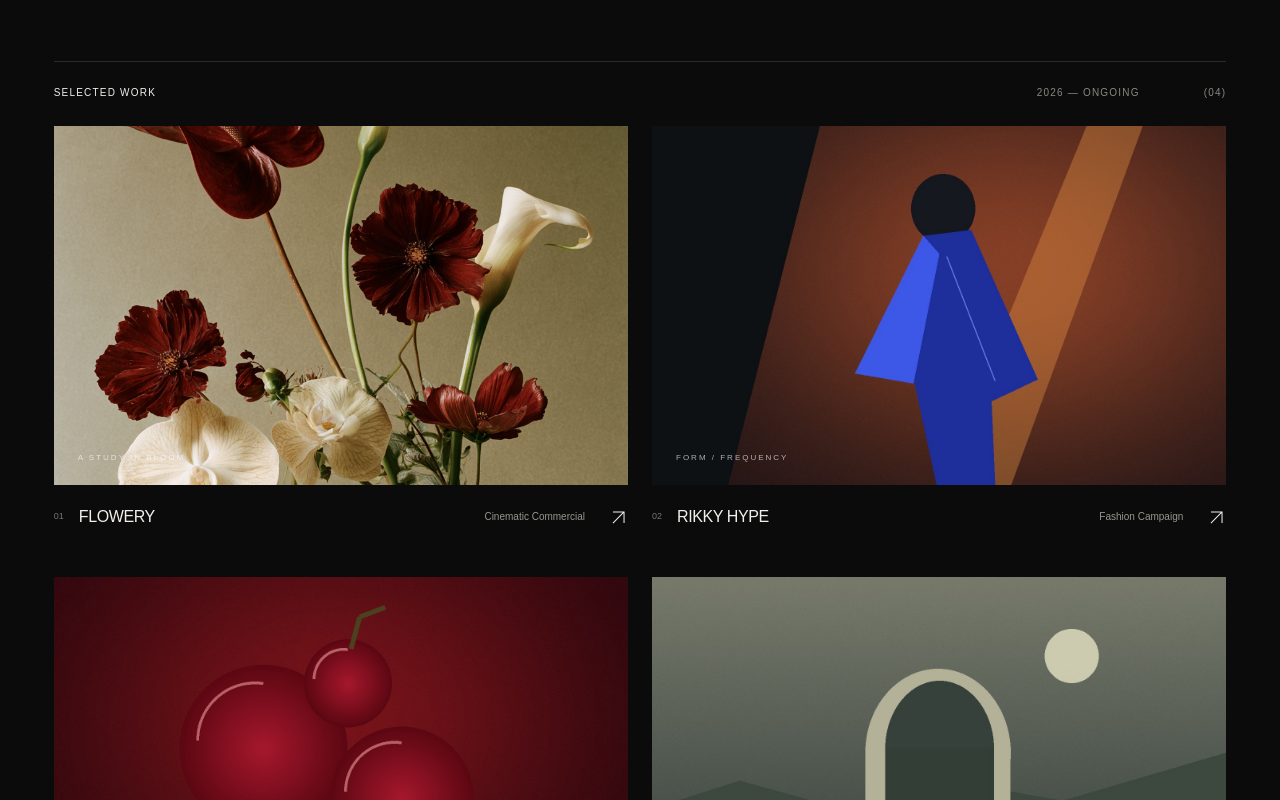
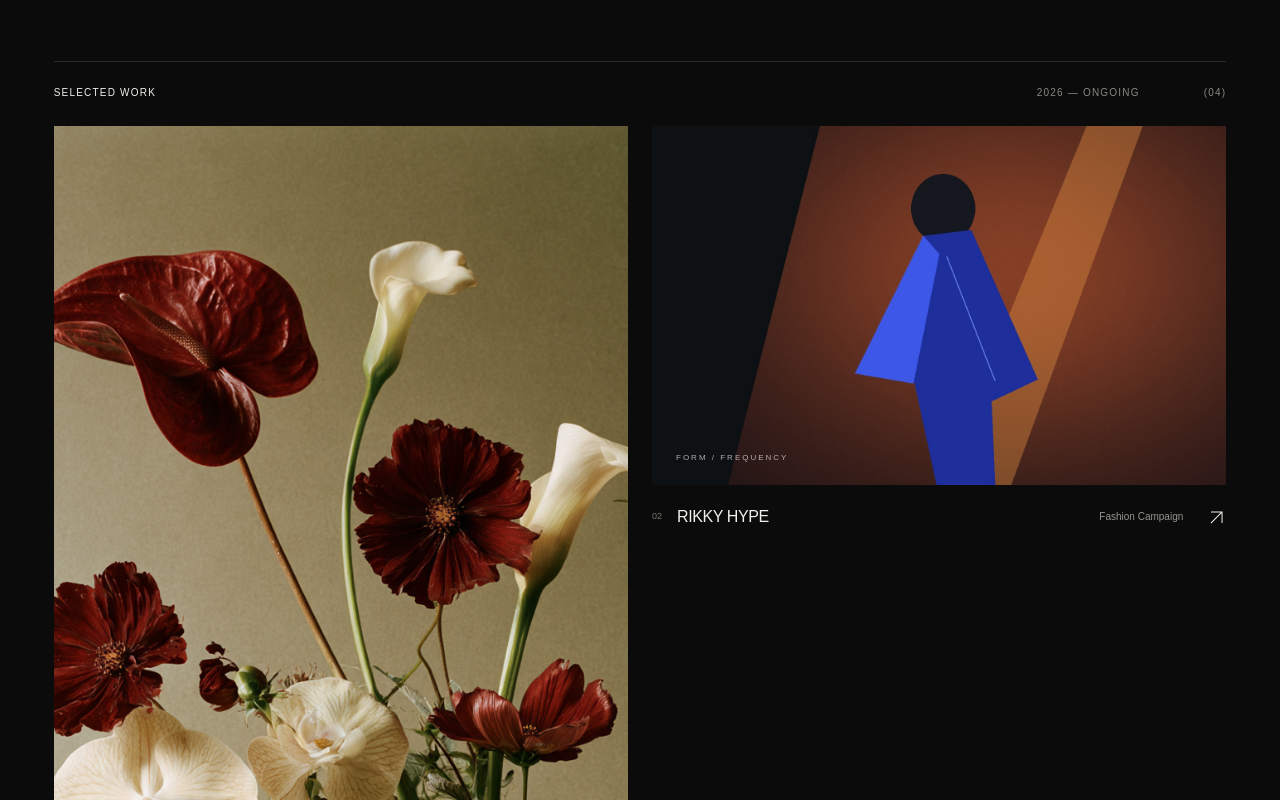
Before and after one commit to turbinaelena887-design/ellenstopplease-portfolio, a Next.js app: page / in a window 1280 px wide. Shown: the part 520-1320 px from the top of the page. Built offline with nearby package versions, Linux system fonts and the light colour scheme; no server answers.

Commit message:
Use original video ratios for project previews and autoplay project films

```diff
--- a/app/projects/[slug]/page.tsx
+++ b/app/projects/[slug]/page.tsx
@@ -13,7 +13,7 @@ export default async function ProjectPage({ params }: { params: Promise<{ slug:
   const { slug } = await params; const index = projects.findIndex(p => p.slug === slug); if (index < 0) notFound();
   const p = projects[index]; const next = projects[(index + 1) % projects.length];
   return <main id="main" className="project-page"><Reveal><Link href="/#work" className="eyebrow back-link">← ALL PROJECTS</Link><div className="project-heading"><h1>{p.title}</h1><p>{p.category}<br />{p.year}</p></div></Reveal>
-    {p.fullVideo ? <video className="full-film" controls playsInline preload="none" poster={p.cover} aria-label={`${p.title} film`}><source src={p.fullVideo} type="video/mp4" />Your browser does not support video.</video> : <div className="project-still"><Image src={p.cover} alt={p.title} style={{ objectFit: 'cover', objectPosition: p.coverPosition }} fill sizes="100vw" priority /></div>}
+    {p.fullVideo ? <video className="full-film" style={{ aspectRatio: p.aspectRatio }} controls autoPlay muted playsInline preload="metadata" poster={p.cover} aria-label={`${p.title} film`}><source src={p.fullVideo} type="video/mp4" />Your browser does not support video.</video> : <div className="project-still" style={{ aspectRatio: p.aspectRatio }}><Image src={p.cover} alt={p.title} style={{ objectFit: 'cover', objectPosition: p.coverPosition }} fill sizes="100vw" priority /></div>}
     <Reveal className="project-description"><h2>ABOUT THE PROJECT</h2><p>{p.description}</p><span className="eyebrow">{p.isPlaceholder === false ? p.category.toUpperCase() : 'DEMONSTRATION CONCEPT'}</span></Reveal>
     <div className="gallery">{p.gallery.map((img, i) => <Image key={`${img.src}-${i}`} src={img.src} alt={img.alt} width={1600} height={1000} sizes="100vw" style={{ width: '100%', height: 'auto' }} />)}</div>
     <Link href={`/projects/${next.slug}`} className="next-project"><span className="eyebrow">NEXT PROJECT</span><span>{next.title} <Arrow /></span></Link>
--- a/components/project-card.tsx
+++ b/components/project-card.tsx
@@ -19,7 +19,7 @@ export function ProjectCard({ project, index }: { project: Project; index: numbe
   };
   const leave = () => { video.current?.pause(); setPlaying(false); };
   return <Reveal delay={index % 2 * 0.1}><Link href={`/projects/${project.slug}`} className="project-card" onMouseEnter={enter} onMouseLeave={leave} onMouseMove={e => { const r = e.currentTarget.getBoundingClientRect(); setCursor({ x: e.clientX - r.left, y: e.clientY - r.top }); }} aria-label={`View ${project.title}, ${project.category}`}>
-    <div className="project-media"><Image src={project.cover} style={{ objectPosition: project.coverPosition }} alt={`${project.title} — ${project.isPlaceholder === false ? project.category : 'demonstration artwork'}`} fill sizes="(max-width: 700px) 100vw, 50vw" priority={index < 2} />
+    <div className="project-media" style={{ aspectRatio: project.aspectRatio }}><Image src={project.cover} style={{ objectPosition: project.coverPosition }} alt={`${project.title} — ${project.isPlaceholder === false ? project.category : 'demonstration artwork'}`} fill sizes="(max-width: 700px) 100vw, 50vw" priority={index < 2} />
       {loaded && <video ref={video} src={project.previewVideo} autoPlay muted loop playsInline preload="none" aria-hidden="true" className={playing ? 'preview playing' : 'preview'} onLoadedData={() => { if (!video.current) return; if (video.current.closest('a')?.matches(':hover')) void video.current.play().then(() => setPlaying(true)).catch(() => {}); else video.current.pause(); }} />}
       <span className="media-tag">{index === 0 ? 'A STUDY IN BLOOM' : index === 1 ? 'FORM / FREQUENCY' : index === 2 ? 'IN THE RED' : 'OTHER WORLDS'}</span>
     </div><div className="project-meta"><div><span className="project-number">0{index + 1}</span><h3>{project.title}</h3></div><span className="category">{project.category}</span><span className="project-arrow" aria-hidden><Arrow /></span></div>
--- a/data/projects.ts
+++ b/data/projects.ts
@@ -1,12 +1,12 @@
 export type Project = {
   slug: string; title: string; category: string; year: string;
   description: string; cover: string; coverPosition?: string; previewVideo?: string;
-  fullVideo?: string; isPlaceholder?: boolean; gallery: { src: string; alt: string }[];
+  fullVideo?: string; aspectRatio: string; isPlaceholder?: boolean; gallery: { src: string; alt: string }[];
 };
 // Demonstration concepts only. Replace these descriptions and local media with your work.
 export const projects: Project[] = [
-  { slug: 'flowery', title: 'FLOWERY', category: 'Cinematic Commercial', year: '2026', description: 'FLOWERY — cinematic commercial.', cover: '/media/Elena_Contemporary_luxury_floral_campaign_photography._Striki_0334a640-4a4c-4535-929c-0e137052855b_1.png', coverPosition: 'center 40%', previewVideo: '/media/flowery-preview.mp4', fullVideo: '/media/flowery-film.mp4', isPlaceholder: false, gallery: [] },
-  { slug: 'rikky-hype', title: 'RIKKY HYPE', category: 'Fashion Campaign', year: '2026', description: 'An exploration of silhouette, movement, and electric color. This demonstration artwork is a placeholder for your fashion campaign.', cover: '/media/rikky-hype.jpg', previewVideo: '/media/rikky-hype.mp4', fullVideo: '/media/rikky-hype.mp4', gallery: [] },
-  { slug: 'vishni', title: 'VISHNI', category: 'Fashion Film', year: '2026', description: 'An imagined editorial in deep red. Texture and sculptural forms set the rhythm. Replace this placeholder with your project narrative.', cover: '/media/vishni.jpg', previewVideo: '/media/vishni.mp4', fullVideo: '/media/vishni.mp4', gallery: [] },
-  { slug: 'surreal-visions', title: 'SURREAL VISIONS', category: 'Experimental AI Film', year: '2026', description: 'An otherworldly landscape at the edge of recognition. This local demonstration concept is a space for your experimental film.', cover: '/media/surreal-visions.jpg', previewVideo: '/media/surreal-visions.mp4', fullVideo: '/media/surreal-visions.mp4', gallery: [] },
+  { slug: 'flowery', aspectRatio: '9 / 16', title: 'FLOWERY', category: 'Cinematic Commercial', year: '2026', description: 'FLOWERY — cinematic commercial.', cover: '/media/Elena_Contemporary_luxury_floral_campaign_photography._Striki_0334a640-4a4c-4535-929c-0e137052855b_1.png', coverPosition: 'center 40%', previewVideo: '/media/flowery-preview.mp4', fullVideo: '/media/flowery-film.mp4', isPlaceholder: false, gallery: [] },
+  { slug: 'rikky-hype', aspectRatio: '8 / 5', title: 'RIKKY HYPE', category: 'Fashion Campaign', year: '2026', description: 'An exploration of silhouette, movement, and electric color. This demonstration artwork is a placeholder for your fashion campaign.', cover: '/media/rikky-hype.jpg', previewVideo: '/media/rikky-hype.mp4', fullVideo: '/media/rikky-hype.mp4', gallery: [] },
+  { slug: 'vishni', aspectRatio: '8 / 5', title: 'VISHNI', category: 'Fashion Film', year: '2026', description: 'An imagined editorial in deep red. Texture and sculptural forms set the rhythm. Replace this placeholder with your project narrative.', cover: '/media/vishni.jpg', previewVideo: '/media/vishni.mp4', fullVideo: '/media/vishni.mp4', gallery: [] },
+  { slug: 'surreal-visions', aspectRatio: '8 / 5', title: 'SURREAL VISIONS', category: 'Experimental AI Film', year: '2026', description: 'An otherworldly landscape at the edge of recognition. This local demonstration concept is a space for your experimental film.', cover: '/media/surreal-visions.jpg', previewVideo: '/media/surreal-visions.mp4', fullVideo: '/media/surreal-visions.mp4', gallery: [] },
 ];
```
Also changed, not shown: 1 other file (tests, documents, lock files or other folders).
